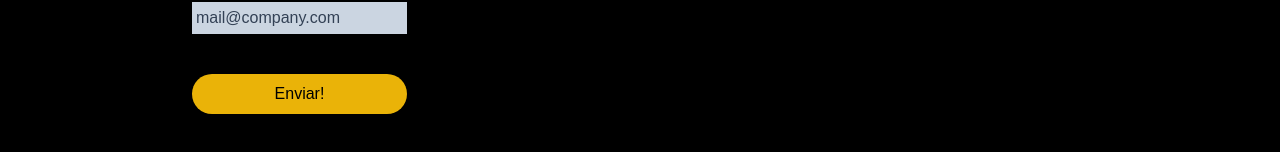
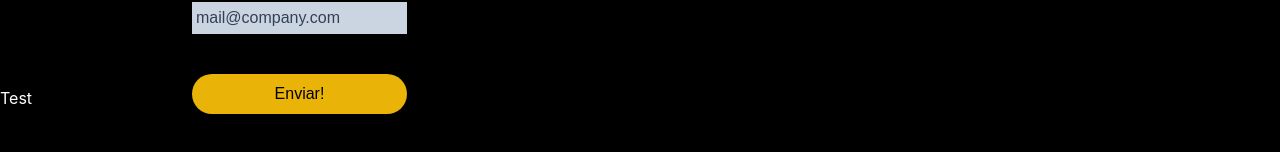
Before and after one commit to Gerzulet/landing-page, a React (Create React App) app: page / in a window 1280 px wide. Shown: the part 1994-2146 px from the top of the page. Built offline with nearby package versions, Linux system fonts and the light colour scheme; a web font is replaced by a local one.

Commit message:
creacion footer basico

```diff
--- a/src/App.js
+++ b/src/App.js
@@ -4,6 +4,7 @@ import Hero from './Components/Hero'
 import Purpose from './Components/Purpose';
 import Testimonies from './Components/Testimonies';
 import Form from './Components/Form';
+import Footer from './Components/Footer';
 function App() {
   return (
     <>
@@ -13,6 +14,7 @@ function App() {
     <Purpose/>
     <Testimonies/>
     <Form/>
+    <Footer/>
 
 
 
--- /dev/null
+++ b/src/Components/Footer.js
@@ -0,0 +1,16 @@
+import './Footer.css'
+
+export default function Footer () {
+
+
+  return (
+ <div className="footer w-full text-white h-10 my-52">
+<h1>Test</h1>
+
+
+    </div>
+
+
+
+  )
+}
--- a/src/Components/Hero.js
+++ b/src/Components/Hero.js
@@ -8,7 +8,7 @@ function Hero() {
     <div className='flex flex-col items-center md:flex-row'>
       <div className="gradient hero w-full h-[14rem] md:h-[20rem]  md:ml-10 flex flex-col justify-center">
         <h1 className='text-3xl ml-4 text-white font-bold'> Asegura tu</h1>
-        <span className=' text-white ml-40 mt-4 text-4xl font-bold'> informacion</span>
+        <span className=' text-white ml-32 md:ml-40 mt-4 text-4xl font-bold'> informacion</span>
 
       </div>
       <div className=" heroImage  w-full h-[14rem] md:h-[20rem] md:mr-12 ">
```
Also changed, not shown: src/Components/Footer.css (added).
